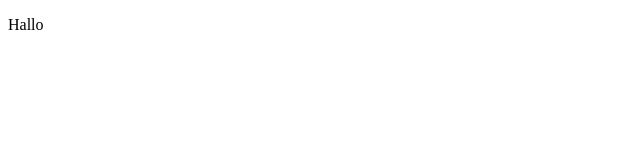
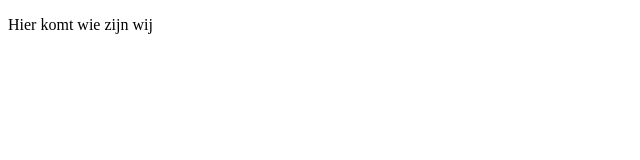
Before and after one commit to Natasha2203/Aiquity, a plain HTML site: page waarwijvoorstaan.html in a window 1280 px wide. Shown: the whole page, without its empty margins (0-640 px from the left). Drawn offline with Linux system fonts and the light colour scheme; files that its build step writes are made by us from their sources.

Commit message:
Update waarwijvoorstaan.html

```diff
--- a/waarwijvoorstaan.html
+++ b/waarwijvoorstaan.html
@@ -11,7 +11,7 @@
 <body>
 
 
-<p>Hallo</p>
+<p>Hier komt wie zijn wij</p>
 
 
 
```
